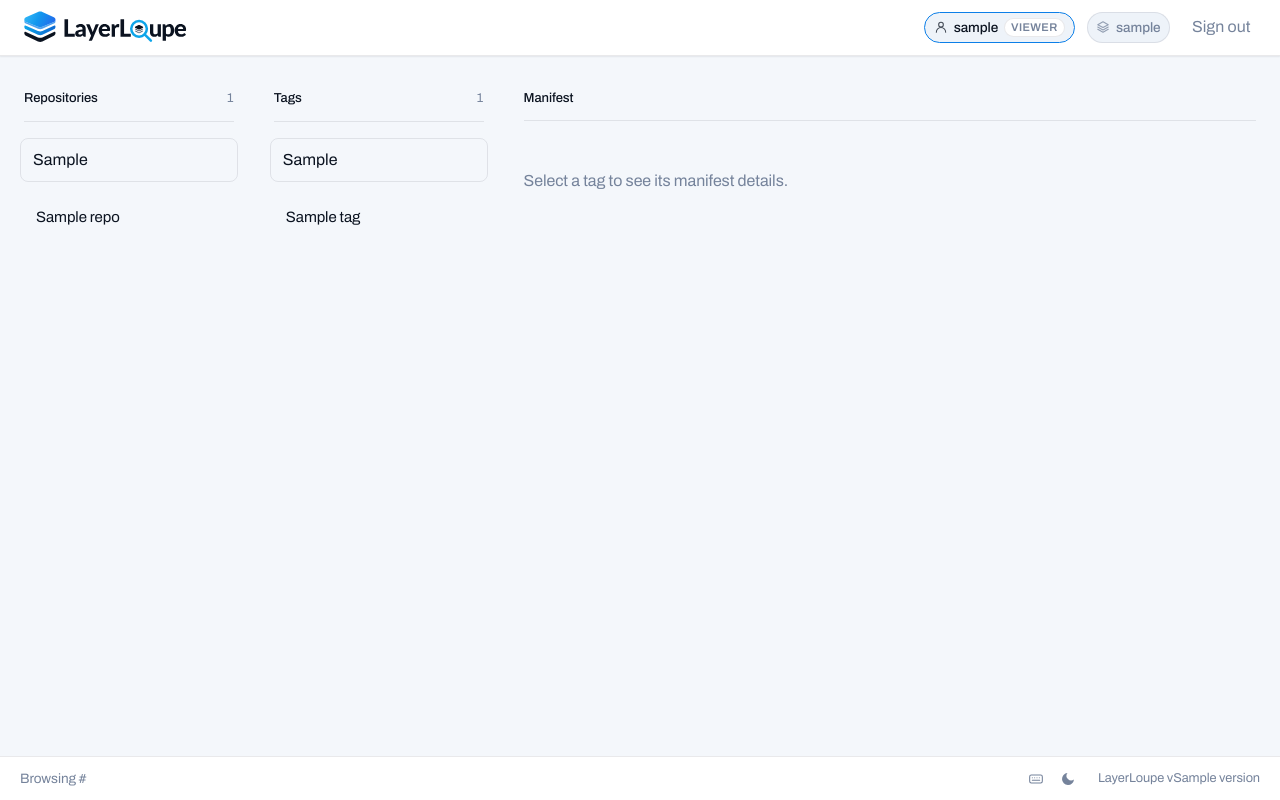
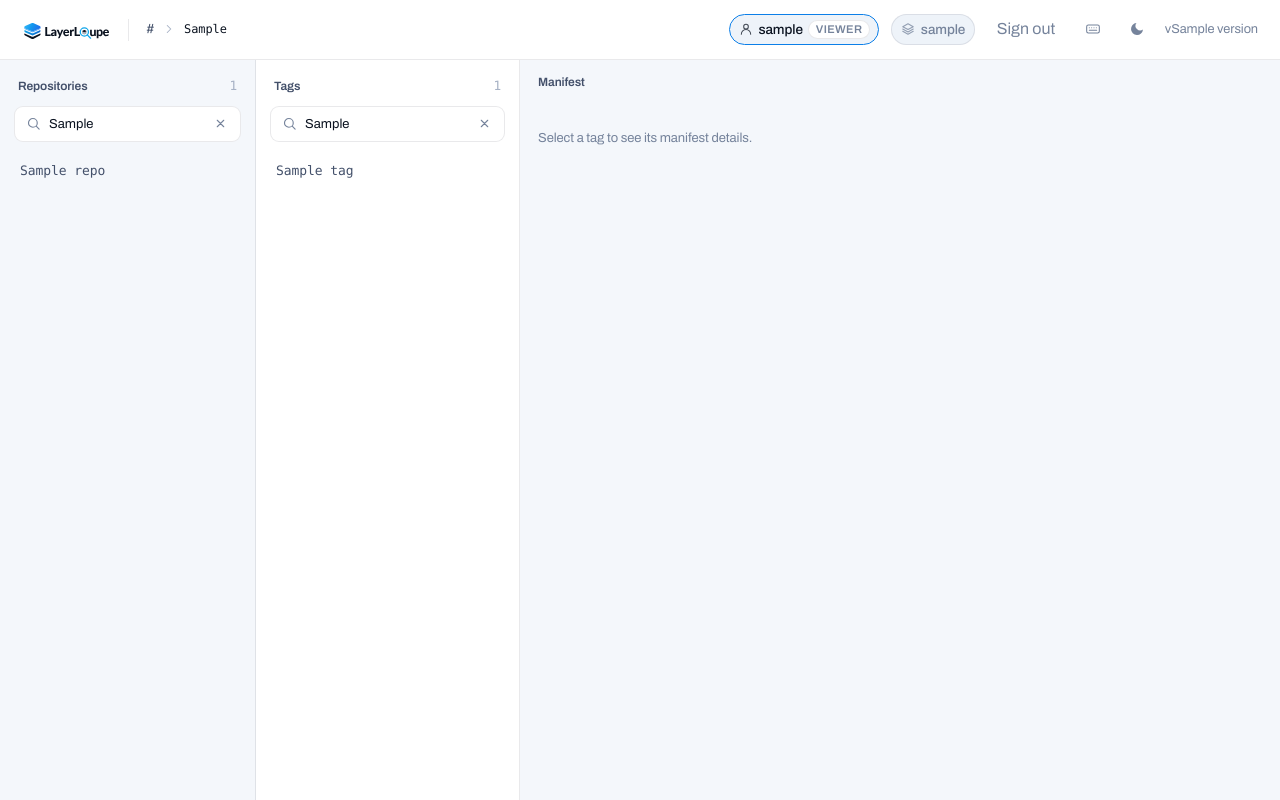
Before and after one commit to hyneklipa/layerloupe, a FastAPI app: template layerloupe/web/templates/index.html in a window 1280 px wide. Run offline with FastAPI, Linux system fonts and the light colour scheme; the template is opened without the code that fills it: most values are stand-ins (such as "Sample title", 1, 10 or a date in 2020).

Commit message:
feat(ui): full-height three-pane shell + top bar redesign (F1)
Restructure the browser into a single-screen app instead of a scrolling page.

- Three-pane flex layout: fixed Repositories (256px) / Tags (264px) rails and
  a flexible Manifest pane, each with its own scroll. Narrow screens (<=860px)
  stack the columns and restore page scroll.
- Top bar: 60px, full-bleed; logo trimmed to 26px; added a `registry > repo`
  breadcrumb. Moved the keyboard-shortcuts and theme-toggle buttons here from
  the footer, which is now removed (version label moved into the bar).
- Filter: search-pill wrapper with a leading glyph and a clear (x) button that
  shows only while there's text (CSS :placeholder-shown); clear re-fires the
  htmx fetch.
- Repo / tag rows restyled to the design language: mono labels, soft-blue
  selected fill with an accent left rail, repos get a stronger hover.
- Update shell/login/error tests for the removed footer.

No data-model or endpoint changes; htmx anchors (#repo-list, #tag-list,
#info-column-body, #manifest-actions) are preserved.

```diff
--- a/layerloupe/web/static/layerloupe.css
+++ b/layerloupe/web/static/layerloupe.css
@@ -90,7 +90,7 @@
   --radius-sm: 4px;
   --radius-pill: 999px;
   --gap: 1rem;
-  --topbar-h: 56px;
+  --topbar-h: 60px;
   --bottombar-h: 44px;
   --container-max: 1440px;
   --transition: 120ms cubic-bezier(.2, .8, .2, 1);
@@ -162,6 +162,16 @@ body {
   flex-direction: column;
 }
 
+/* App-shell pages (the three-pane browser) lock the viewport to one screen so
+   each column scrolls on its own. Other pages (login, errors) keep normal
+   document flow and scroll the page. Narrow screens opt back out - see the
+   responsive block under the three-column layout. */
+body.app-shell {
+  height: 100vh;
+  min-height: 0;
+  overflow: hidden;
+}
+
 a { color: var(--ll-blue); text-decoration: none; transition: color var(--transition); }
 a:hover { color: var(--ll-blue-hover); text-decoration: underline; text-underline-offset: 2px; text-decoration-thickness: 1px; }
 
@@ -201,10 +211,19 @@ code, .mono { font-family: var(--font-mono); font-size: .92em; }
   padding: 0 1.25rem;
 }
 
-main.container {
+/* Main region. On app-shell pages it's a flex column that fills the space
+   under the top bar (the three-pane layout takes over from there). On other
+   pages it just grows so footer-less content sits naturally. */
+.app-main {
   flex: 1;
-  padding-top: 2rem;
-  padding-bottom: 2rem;
+  min-height: 0;
+  display: flex;
+  flex-direction: column;
+}
+/* Login / error pages: give their centered cards breathing room since there's
+   no page padding container anymore. */
+body:not(.app-shell) .app-main {
+  padding: 2rem 1.25rem;
 }
 
 .muted { color: var(--ll-ink-3); }
@@ -215,19 +234,27 @@ main.container {
   background: var(--ll-surface);
   border-bottom: 1px solid var(--ll-line);
   height: var(--topbar-h);
+  flex: 0 0 auto;
   display: flex;
   align-items: center;
+  padding: 0 22px;
   position: sticky;
   top: 0;
   z-index: 10;
-  /* Soft floor-shadow on scroll - readable hint that the bar is sticky. */
-  box-shadow: var(--shadow-sm);
 }
 .topbar-inner {
   display: flex;
   align-items: center;
   justify-content: space-between;
   gap: 1rem;
+  width: 100%;
+  height: 100%;
+}
+.topbar-left {
+  display: flex;
+  align-items: center;
+  gap: 18px;
+  min-width: 0;
 }
 .brand {
   display: inline-flex;
@@ -237,15 +264,38 @@ main.container {
   font-weight: 600;
 }
 .brand:hover { text-decoration: none; color: var(--ll-ink); }
-.brand-logo { height: 50px; width: auto; display: block; position: relative; top: -3px; }
+.brand-logo { height: 26px; width: auto; display: block; }
 .brand-logo-dark { display: none; }
 [data-theme="dark"] .brand-logo-light { display: none; }
 [data-theme="dark"] .brand-logo-dark { display: block; }
+
+/* Breadcrumb: registry host (mono-ish neutral) › selected repo (mono ink). */
+.topbar-divider { width: 1px; height: 22px; background: var(--ll-line); flex: none; }
+.breadcrumb {
+  display: flex;
+  align-items: center;
+  gap: 8px;
+  min-width: 0;
+  font-size: 13px;
+  color: var(--ll-ink-2);
+}
+.breadcrumb-registry { white-space: nowrap; }
+.breadcrumb-sep { color: var(--ll-ink-4); flex: none; }
+.breadcrumb-repo {
+  color: var(--ll-ink);
+  font-weight: 500;
+  font-family: var(--font-mono);
+  white-space: nowrap;
+  overflow: hidden;
+  text-overflow: ellipsis;
+}
+
 .topbar-actions {
   display: inline-flex;
   align-items: center;
   gap: .75rem;
 }
+.topbar-version { font-size: .8rem; font-variant-numeric: tabular-nums; }
 
 /* -- Buttons ----------------------------------------------------------- */
 .link-btn {
@@ -354,25 +404,21 @@ main.container {
   border: 1px solid var(--ll-line);
 }
 
-/* -- Theme + hotkey buttons in the footer ----------------------------- */
-.bottombar-actions {
-  display: inline-flex;
-  align-items: center;
-  gap: .35rem;
-}
-.footer-icon-btn {
+/* -- Topbar icon buttons (theme toggle, keyboard shortcuts) ----------- */
+.bar-icon-btn {
+  display: grid;
+  place-items: center;
+  width: 32px;
+  height: 32px;
+  border: 1px solid transparent;
+  border-radius: 8px;
   background: transparent;
-  border: 0;
-  padding: .35rem;
-  border-radius: var(--radius-sm);
   color: var(--ll-ink-3);
   cursor: pointer;
-  display: inline-flex;
-  align-items: center;
-  transition: color var(--transition), background var(--transition);
+  transition: color var(--transition), background var(--transition), border-color var(--transition);
 }
-.footer-icon-btn:hover { color: var(--ll-ink); background: var(--ll-bg-2); }
-.footer-icon-btn:focus-visible { color: var(--ll-ink); }
+.bar-icon-btn:hover { color: var(--ll-ink); background: var(--ll-bg-2); border-color: var(--ll-line); }
+.bar-icon-btn:focus-visible { color: var(--ll-ink); }
 
 /* Show the icon for the action the click *will perform*: in light mode
    we show the moon (click → switch to dark), in dark mode the sun
@@ -385,60 +431,91 @@ main.container {
 [data-theme="dark"] .theme-icon-sun { display: inline-block; }
 [data-theme="dark"] .theme-icon-moon { display: none; }
 
-/* -- Three-column layout (list view) ----------------------------------- */
+/* -- Three-pane browser layout ----------------------------------------
+ * Full-height flex row: fixed Repositories / Tags rails, the manifest pane
+ * takes the rest. Each column scrolls on its own (the page itself doesn't
+ * scroll on app-shell pages). Narrow screens stack and restore page scroll. */
 .three-col {
-  display: grid;
-  grid-template-columns: minmax(180px, 1fr) minmax(180px, 1fr) minmax(560px, 3.4fr);
-  gap: 2rem;
-  /* Each column flows at its natural height - the page itself scrolls,
-     so we never end up with two or three nested scrollbars fighting
-     each other for the wheel. */
-  align-items: start;
+  display: flex;
+  flex: 1;
+  min-height: 0;
+  align-items: stretch;
 }
-@media (max-width: 1100px) {
-  .three-col {
-    grid-template-columns: minmax(160px, 220px) minmax(160px, 220px) 1fr;
-    gap: 1.5rem;
-  }
+.col {
+  display: flex;
+  flex-direction: column;
+  min-height: 0;
+  overflow: hidden;
 }
-@media (max-width: 820px) {
-  .three-col { grid-template-columns: 1fr 1fr; gap: 1.25rem; }
-  .col--wide { grid-column: span 2; }
+.col--repos {
+  flex: 0 0 256px;
+  width: 256px;
+  background: var(--ll-bg);
+  border-right: 1px solid var(--ll-line);
 }
-@media (max-width: 600px) {
-  .three-col { grid-template-columns: 1fr; gap: 1.25rem; }
-  .col--wide { grid-column: auto; }
+.col--tags {
+  flex: 0 0 264px;
+  width: 264px;
+  background: var(--ll-surface);
+  border-right: 1px solid var(--ll-line);
+}
+.col--wide {
+  flex: 1 1 auto;
+  min-width: 0;
+  background: var(--ll-bg);
 }
 
-/* List-view columns: no card chrome, just whitespace + a hairline below
-   the header. Lets the eye flow down each list without visual noise. */
-.col {
-  background: transparent;
-  border: 0;
-  display: flex;
-  flex-direction: column;
-  min-height: 320px;
-}
 .col-head {
   display: flex;
   align-items: baseline;
   justify-content: space-between;
-  padding: 0 0 .75rem;
-  margin: 0 .25rem 1rem;
-  border-bottom: 1px solid var(--ll-line);
+  flex: 0 0 auto;
+  padding: 16px 18px 10px;
+  margin: 0;
 }
 .col-title {
   margin: 0;
-  font-size: .8125rem;
-  font-weight: 500;
-  color: var(--ll-ink);
-  letter-spacing: -.005em;
+  font: 600 12px/1 var(--font-sans);
+  color: var(--ll-ink-2);
 }
 .col-head .small {
+  font-family: var(--font-mono);
   font-feature-settings: "tnum";
-  color: var(--ll-ink-3);
+  color: var(--ll-ink-4);
 }
-.col-body { flex: 1; padding: 0; }
+.col-body {
+  flex: 1;
+  min-height: 0;
+  padding: 0;
+  overflow-y: auto;
+  scrollbar-width: thin;
+  scrollbar-color: var(--ll-line-2) transparent;
+}
+.col-body::-webkit-scrollbar { width: 10px; }
+.col-body::-webkit-scrollbar-thumb {
+  background: var(--ll-line-2);
+  border-radius: 6px;
+  border: 3px solid transparent;
+  background-clip: padding-box;
+}
+
+/* Narrow screens: drop the fixed rails, stack vertically, restore page scroll. */
+@media (max-width: 860px) {
+  body.app-shell { height: auto; min-height: 100vh; overflow: auto; }
+  .three-col { flex-direction: column; flex: none; }
+  .col,
+  .col--repos,
+  .col--tags,
+  .col--wide {
+    flex: none;
+    width: auto;
+    min-height: 0;
+    border-right: 0;
+    border-bottom: 1px solid var(--ll-line);
+    overflow: visible;
+  }
+  .col-body { overflow: visible; }
+}
 
 /* Slot for action buttons (currently just the manifest delete icon).
  * Empty-and-zero-height when no manifest is shown so the col-head
@@ -451,72 +528,92 @@ main.container {
 }
 .manifest-actions:empty { display: none; }
 
+/* Filter: a pill wrapper holding a search glyph, the input, and a clear (×)
+   button that only shows while there's text (pure-CSS via :placeholder-shown). */
+.filter {
+  display: flex;
+  align-items: center;
+  gap: 8px;
+  margin: 0 14px 12px;
+  padding: 8px 11px;
+  background: var(--ll-surface);
+  border: 1px solid var(--ll-line);
+  border-radius: 9px;
+  transition: border-color var(--transition), box-shadow var(--transition);
+}
+.filter:focus-within {
+  border-color: var(--ll-blue);
+  box-shadow: 0 0 0 3px var(--ll-blue-12);
+}
+.filter-icon { color: var(--ll-ink-3); flex: none; }
 .filter-input {
-  margin: 0 0 .75rem;
-  padding: .55rem .75rem;
-  border: 1px solid var(--ll-line);
-  border-radius: var(--radius);
+  flex: 1;
+  min-width: 0;
+  border: 0;
   background: transparent;
+  outline: none;
+  padding: 0;
+  font: 400 13px/1 var(--font-sans);
   color: var(--ll-ink);
-  font: inherit;
-  width: 100%;
-  transition: border-color var(--transition), background var(--transition);
 }
-.filter-input:focus {
-  outline: none;
-  border-color: var(--ll-blue);
-  background: var(--ll-surface);
+.filter-input::placeholder { color: var(--ll-ink-3); }
+.filter-input::-webkit-search-cancel-button { display: none; }
+.filter-clear {
+  display: none;
+  place-items: center;
+  width: 18px;
+  height: 18px;
+  flex: 0 0 18px;
+  padding: 0;
+  border: 0;
+  background: transparent;
+  border-radius: 4px;
+  color: var(--ll-ink-3);
+  cursor: pointer;
 }
+.filter-input:not(:placeholder-shown) ~ .filter-clear { display: grid; }
+.filter-clear:hover { background: var(--ll-bg-2); color: var(--ll-ink); }
 
 /* -- Item lists (repos / tags) ----------------------------------------- */
 .item-list { list-style: none; margin: 0; padding: 0; }
-.item-row {
-  border-bottom: 1px solid var(--ll-line);
-  position: relative;
-}
-.item-row:last-child { border-bottom: 0; }
+.item-row { position: relative; }
 .item-row a {
   display: block;
-  padding: .75rem .9rem .75rem 1rem;
-  color: var(--ll-ink);
+  padding: 9px 18px;
+  border-left: 2px solid transparent;
+  color: var(--ll-ink-2);
   text-decoration: none;
   white-space: nowrap;
   overflow: hidden;
   text-overflow: ellipsis;
-  font-size: .9375rem;
-  transition: color var(--transition), background var(--transition);
+  font: 400 13px/1.3 var(--font-mono);
+  transition: color var(--transition), background var(--transition), border-color var(--transition);
 }
 .item-row a:hover {
-  color: var(--ll-blue);
+  color: var(--ll-ink);
   text-decoration: none;
+  background: var(--ll-bg-2);
+}
+/* Repositories get a slightly stronger hover + a hint of the accent rail. */
+.col--repos .item-row a:hover {
   background: var(--ll-row-hover-strong);
+  border-left-color: var(--ll-blue-20);
 }
 .item-row a:focus-visible {
   outline: 2px solid var(--ll-blue);
   outline-offset: -2px;
   color: var(--ll-blue);
-  background: var(--ll-row-hover-strong);
   border-radius: var(--radius-sm);
 }
-/* Active-row treatment: a 2px accent rail flush with the left edge -
-   like an instrument-panel selector - plus an accent-soft fill. */
-.item-row--active::before {
-  content: "";
-  position: absolute;
-  left: 0;
-  top: 0;
-  bottom: 0;
-  width: 2px;
-  background: var(--ll-blue);
-  border-radius: 1px;
-}
+/* Selected row: blue mono label, soft-blue fill, solid 2px accent rail. */
 .item-row--active a {
   color: var(--ll-blue);
-  font-weight: 500;
+  font-weight: 600;
   background: var(--ll-soft);
+  border-left-color: var(--ll-blue);
 }
-[data-theme="dark"] .item-row--active a { font-weight: 500; }
-.item-empty { padding: 1rem .25rem; }
+.item-row--active a:hover { background: var(--ll-soft); }
+.item-empty { padding: 18px; color: var(--ll-ink-3); font: 400 13px/1.5 var(--font-sans); }
 
 /* -- Manifest info panel ----------------------------------------------- */
 .manifest-info { padding: 0 .25rem; }
@@ -1259,25 +1356,3 @@ kbd {
 }
 .btn-primary:hover { background: var(--ll-blue-hover); border-color: var(--ll-blue-hover); }
 .btn-primary:active { transform: translateY(1px); }
-
-/* -- Bottombar --------------------------------------------------------- */
-.bottombar {
-  background: var(--ll-surface);
-  border-top: 1px solid var(--ll-line);
-  min-height: var(--bottombar-h);
-  display: flex;
-  align-items: center;
-  font-size: .85rem;
-  color: var(--ll-ink-3);
-}
-.bottombar-inner {
-  display: flex;
-  align-items: center;
-  gap: 1rem;
-}
-.bottombar-actions {
-  margin-left: auto;
-}
-.bottombar-version {
-  font-size: .8rem;
-}
--- a/layerloupe/web/static/layerloupe.js
+++ b/layerloupe/web/static/layerloupe.js
@@ -212,6 +212,27 @@
     }
   };
 
+  /* -- Filter clear (×) button --------------------------------------- */
+  /* Clears the sibling filter input and re-fires the htmx fetch so the list
+   * resets. htmx listens for ``search`` on the input (see hx-trigger), so a
+   * dispatched ``search`` event drives the same code path as the native
+   * clear affordance. Visibility of the button is pure CSS (:placeholder-shown). */
+  const bindFilterClear = (scope) => {
+    const root = scope || document;
+    for (const btn of root.querySelectorAll(".filter-clear")) {
+      if (btn.dataset.bound) continue;
+      btn.dataset.bound = "1";
+      btn.addEventListener("click", () => {
+        const input = btn.parentElement?.querySelector(".filter-input");
+        if (!input) return;
+        if (input.value === "") return;
+        input.value = "";
+        input.focus();
+        input.dispatchEvent(new Event("search", { bubbles: true }));
+      });
+    }
+  };
+
   /* -- Keyboard shortcuts -------------------------------------------- */
   const isEditableTarget = (el) => {
     if (!el) return false;
@@ -345,6 +366,7 @@
     bindTabs(scope);
     bindCopyButtons(scope);
     bindModal(scope);
+    bindFilterClear(scope);
     bindKeyboardShortcuts();
     bindActiveRowTracking();
   };
--- a/layerloupe/web/templates/base.html
+++ b/layerloupe/web/templates/base.html
@@ -21,9 +21,10 @@
     }
   </script>
 </head>
-<body>
+<body class="{% block body_class %}{% endblock %}">
   <header class="topbar">
-    <div class="container topbar-inner">
+    <div class="topbar-inner">
+      <div class="topbar-left">
         <a class="brand" href="/" aria-label="{{ title }} home">
           <img class="brand-logo brand-logo-light"
                src="/static/img/layerloupe.svg"
@@ -32,6 +33,25 @@
                src="/static/img/layerloupe-dark.svg"
                alt="{{ title }}">
         </a>
+        {# Breadcrumb: registry host, then the selected repository when the
+           page render carries one (index family). Login / error pages still
+           render the host segment for orientation. #}
+        {% set registry_host = registry_public_url|default('', true)|replace('https://', '')|replace('http://', '') %}
+        {% if registry_host %}
+          <span class="topbar-divider" aria-hidden="true"></span>
+          <nav class="breadcrumb" aria-label="Location">
+            <span class="breadcrumb-registry">{{ registry_host }}</span>
+            {% if selected_repo is defined and selected_repo %}
+              <svg class="breadcrumb-sep" viewBox="0 0 24 24" width="14" height="14"
+                   fill="none" stroke="currentColor" stroke-width="1.8"
+                   stroke-linecap="round" stroke-linejoin="round" aria-hidden="true">
+                <path d="M9 6l6 6-6 6"/>
+              </svg>
+              <span class="breadcrumb-repo mono">{{ selected_repo }}</span>
+            {% endif %}
+          </nav>
+        {% endif %}
+      </div>
       <nav class="topbar-actions">
         {% block topbar_actions %}
           {# Two independent sign-in surfaces - UI identity and per-user
@@ -85,21 +105,10 @@
             <a class="link-btn" href="/login?next={{ request.url.path }}">Sign in</a>
           {% endif %}
         {% endblock %}
-      </nav>
-    </div>
-  </header>
-
-  <main class="container">
-    {% block main %}{% endblock %}
-  </main>
-
-  <footer class="bottombar">
-    <div class="container bottombar-inner">
-      <span>Browsing <code>{{ registry_public_url }}</code></span>
-      <div class="bottombar-actions">
-        <button type="button" class="footer-icon-btn" data-modal-open="hotkey-modal"
+        {# Keyboard-shortcuts + theme toggle moved here from the (now removed)
+           footer. A later phase folds theme + sign-out into an avatar menu. #}
+        <button type="button" class="bar-icon-btn" data-modal-open="hotkey-modal"
                 aria-label="Keyboard shortcuts" title="Keyboard shortcuts (?)">
-          {# Keyboard outline glyph - small, neutral. #}
           <svg viewBox="0 0 24 24" width="16" height="16" fill="none"
                stroke="currentColor" stroke-width="1.6" stroke-linecap="round"
                stroke-linejoin="round" aria-hidden="true">
@@ -107,7 +116,7 @@
             <path d="M6.5 10h.01M10 10h.01M13.5 10h.01M17 10h.01M6.5 14h11"/>
           </svg>
         </button>
-        <button type="button" class="footer-icon-btn" id="theme-toggle"
+        <button type="button" class="bar-icon-btn" id="theme-toggle"
                 aria-label="Toggle theme" title="Toggle theme">
           {# Two SVGs - sun is shown when current theme is dark (click → light),
              moon is shown when current theme is light (click → dark). The CSS
@@ -124,10 +133,14 @@
             <path d="M21 12.79A9 9 0 1 1 11.21 3 7 7 0 0 0 21 12.79z"/>
           </svg>
         </button>
+        <span class="topbar-version muted" title="LayerLoupe version">v{{ version }}</span>
+      </nav>
     </div>
-      <span class="bottombar-version muted">LayerLoupe v{{ version }}</span>
-    </div>
-  </footer>
+  </header>
+
+  <main class="app-main">
+    {% block main %}{% endblock %}
+  </main>
 
   {# Always-rendered cheat sheet - opened by the topbar button or the ? hotkey. #}
   <dialog id="hotkey-modal" class="modal hotkey-modal" aria-labelledby="hotkey-modal-title">
--- a/layerloupe/web/templates/index.html
+++ b/layerloupe/web/templates/index.html
@@ -1,4 +1,8 @@
 {% extends "base.html" %}
+
+{# Full-height three-pane shell: lock the viewport so each column scrolls on
+   its own instead of the whole page. Narrow screens opt back out (see CSS). #}
+{% block body_class %}app-shell{% endblock %}
 
 {% block main %}
   {% if error %}
@@ -8,11 +12,17 @@
   <section class="three-col" aria-label="Registry browser">
 
     {# -- Repositories column -------------------------------------------- #}
-    <article class="col" aria-labelledby="col-repos-h">
+    <article class="col col--repos" aria-labelledby="col-repos-h">
       <header class="col-head">
         <h2 id="col-repos-h" class="col-title">Repositories</h2>
         <span class="muted small">{{ repos|length }}</span>
       </header>
+      <div class="filter">
+        <svg class="filter-icon" viewBox="0 0 24 24" width="15" height="15" fill="none"
+             stroke="currentColor" stroke-width="1.8" stroke-linecap="round"
+             stroke-linejoin="round" aria-hidden="true">
+          <circle cx="11" cy="11" r="7"/><path d="M21 21l-4.3-4.3"/>
+        </svg>
         <input
           class="filter-input"
           type="search"
@@ -26,6 +36,13 @@
           hx-swap="outerHTML"
           hx-include="this"
         >
+        <button type="button" class="filter-clear" tabindex="-1" aria-label="Clear filter">
+          <svg viewBox="0 0 24 24" width="13" height="13" fill="none" stroke="currentColor"
+               stroke-width="2" stroke-linecap="round" aria-hidden="true">
+            <path d="M6 6l12 12M18 6L6 18"/>
+          </svg>
+        </button>
+      </div>
       <div class="col-body" id="repo-column-body">
         {% include "partials/repo_list.html" %}
       </div>
@@ -36,7 +53,7 @@
        repo) so the tag-list fragment can OOB-swap them in when the user
        clicks a repo from the empty state. Without persistent slots, htmx
        has nothing to target on that first selection. #}
-    <article class="col" aria-labelledby="col-tags-h">
+    <article class="col col--tags" aria-labelledby="col-tags-h">
       <header class="col-head">
         <h2 id="col-tags-h" class="col-title">Tags</h2>
         <span id="tag-count" class="muted small">{% if selected_repo %}{{ tags|length }}{% endif %}</span>
--- a/layerloupe/web/templates/partials/_tag_filter_input.html
+++ b/layerloupe/web/templates/partials/_tag_filter_input.html
@@ -3,6 +3,12 @@
    appears when starting from the empty "no repo selected" state).
    Expects ``repo`` (the repository whose tags we filter) and
    ``tag_filter`` (the current filter value). #}
+<div class="filter">
+  <svg class="filter-icon" viewBox="0 0 24 24" width="15" height="15" fill="none"
+       stroke="currentColor" stroke-width="1.8" stroke-linecap="round"
+       stroke-linejoin="round" aria-hidden="true">
+    <circle cx="11" cy="11" r="7"/><path d="M21 21l-4.3-4.3"/>
+  </svg>
   <input
     id="tag-filter-input"
     class="filter-input"
@@ -17,3 +23,10 @@
     hx-swap="outerHTML"
     hx-include="this"
   >
+  <button type="button" class="filter-clear" tabindex="-1" aria-label="Clear filter">
+    <svg viewBox="0 0 24 24" width="13" height="13" fill="none" stroke="currentColor"
+         stroke-width="2" stroke-linecap="round" aria-hidden="true">
+      <path d="M6 6l12 12M18 6L6 18"/>
+    </svg>
+  </button>
+</div>
```
Also changed, not shown: tests/test_error_pages.py (+3 -3 lines), tests/test_login_ui.py (+2 -2 lines), tests/test_web_shell.py (+6 -2 lines), CHANGELOG.md. Lines whose indentation alone changed are shown as unchanged.
